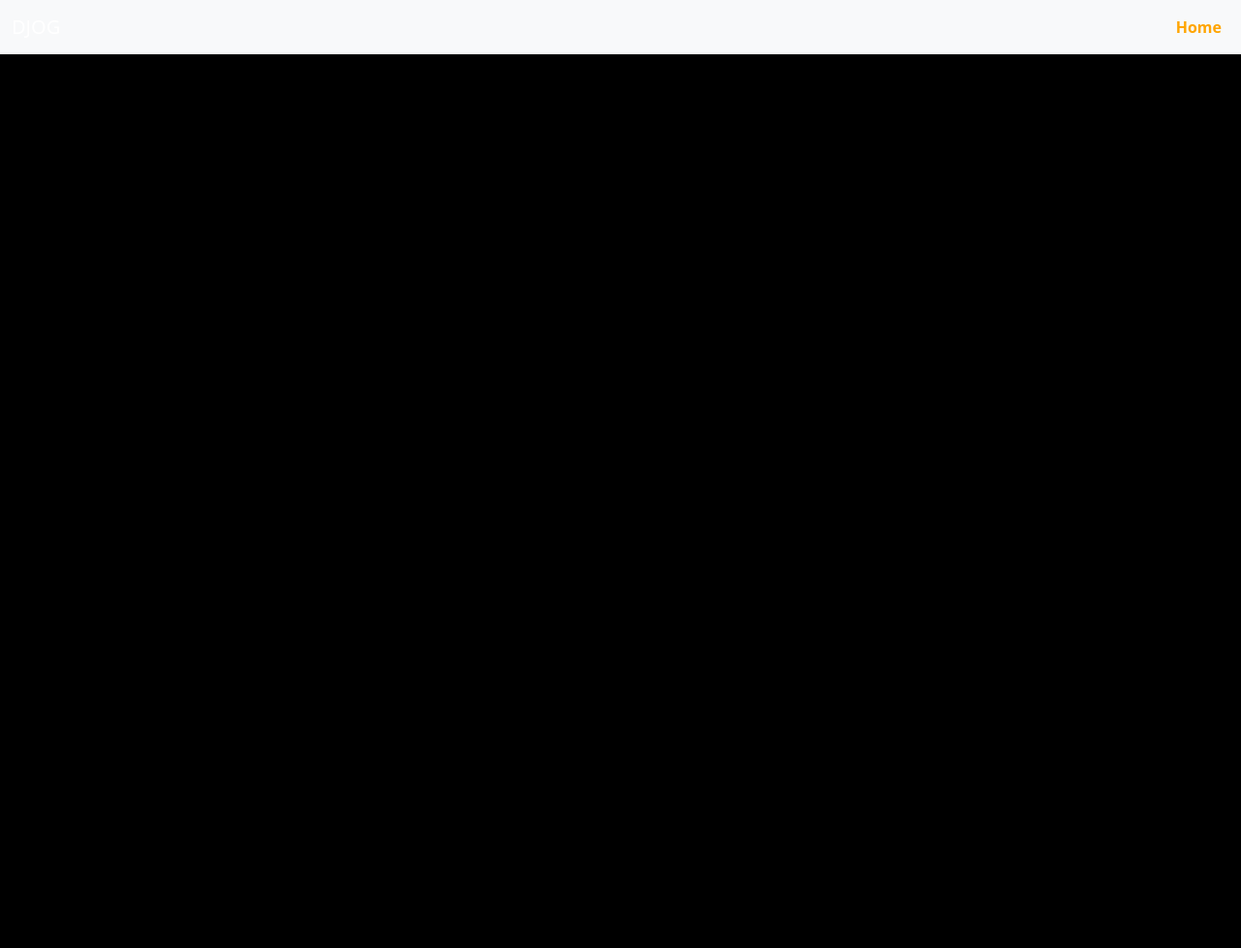
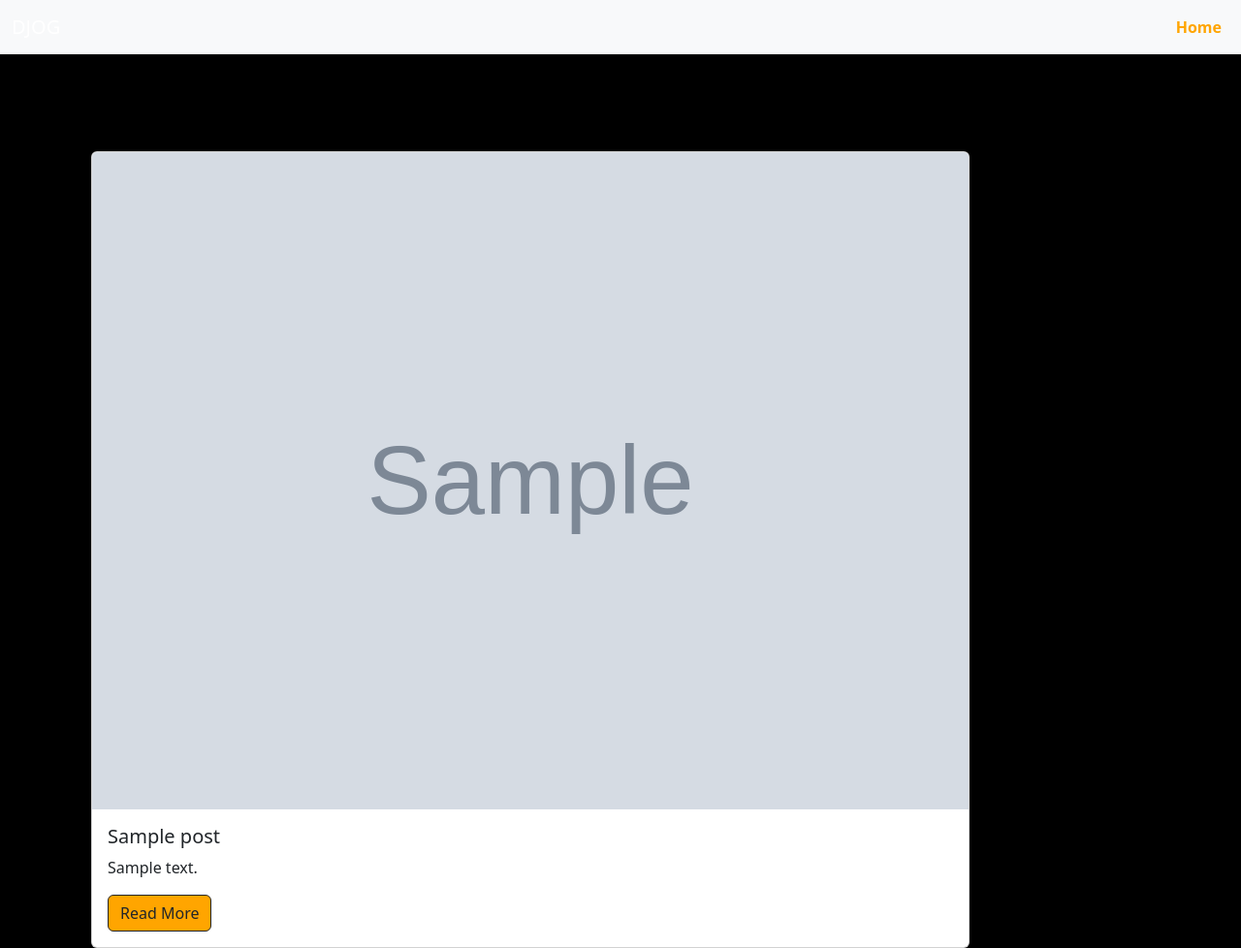
Before and after one commit to MLankaoui/djog, a Django app: page / in a window 1280 px wide. Shown: the whole page at 97% size. Before the commit the page ends 56 px from the top, so only its background shows below. Run offline with Django 5.2, Linux system fonts and the light colour scheme; tables that the repository leaves empty hold one stand-in row (values such as "Sample post"); grey boxes marked "Sample" are stand-in pictures; some libraries are stand-ins or nearby versions.

Commit message:
show blogposts.

```diff
--- a/blog/urls.py
+++ b/blog/urls.py
@@ -1,7 +1,9 @@
 from django.urls import path
 from blog.views import index
+from djogo import settings
+from django.conf.urls.static import static
 
 
 urlpatterns = [
     path('', index, name='home'),
-]
+] + static(settings.MEDIA_URL, document_root=settings.MEDIA_ROOT)
--- a/blog/views.py
+++ b/blog/views.py
@@ -1,5 +1,6 @@
 from django.shortcuts import render
 from blog.models import Posts
+import random
 
 
 # the index page
@@ -8,3 +9,12 @@ def index(request):
         "post": Posts.objects.all()
     }
     return render(request, 'assets/index.html', context)
+
+
+def side_bar(request):
+    post_ids = Posts.objects.values_list('id', flat=True)
+    random_id = random.choice(post_ids)
+    context = {
+        "random_post": Posts.objects.get(pk=random_id)
+    }
+    return render(request, 'assets/side.html', context)
--- a/static/assets/style.css
+++ b/static/assets/style.css
@@ -9,3 +9,10 @@ body {
     color: orange !important;
     font-weight: 900 !important;
 }
+
+#read_more {
+    background-color: orange !important;
+}
+.article-section {
+    margin-top: 100px;
+}
--- a/templates/assets/index.html
+++ b/templates/assets/index.html
@@ -1,4 +1,20 @@
+
 {% extends "base.html" %}
 {% block content %}
-
+    {% for post in post %}
+    <div class="container article-section">
+        <div class="row">
+            <div class="col-md-10">
+                <div class="card article-card">
+                    <img src="{{ post.image.url }}" class="card-img-top" alt="Article Image">
+                    <div class="card-body">
+                        <h5 class="card-title article-title"> {{post.title}} </h5>
+                        <p class="card-text article-card-body">{{ post.content|truncatechars:20 }}</p>
+                        <a href="#" class="btn btn-outline-dark" id="read_more">Read More</a>
+                    </div>
+                </div>
+            </div>
+        </div>
+    </div>
+    {% endfor %}
 {% endblock %}
```
Also changed, not shown: media/uploads/man_KxH89fI.jpg (added).
